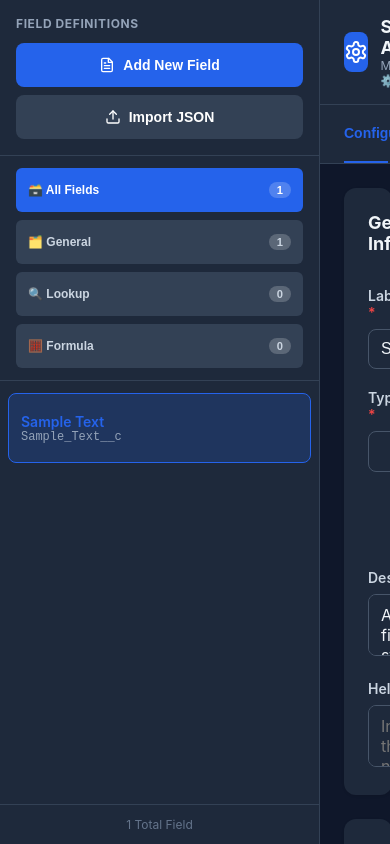
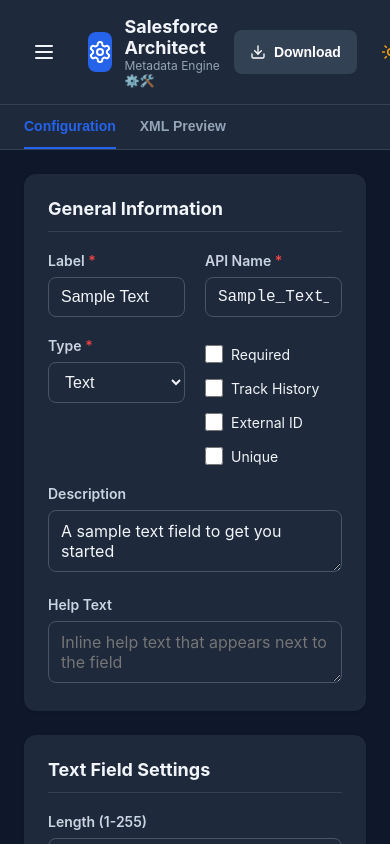
Before and after one commit to zapdos619/Salesforce-field-metadata, a React (Vite) app: page / in a window 390 px wide. Built offline with nearby package versions, Linux system fonts and the light colour scheme.

Commit message:
Update App.jsx

```diff
--- a/src/App.jsx
+++ b/src/App.jsx
@@ -1,5 +1,5 @@
 import { useState } from 'react'
-import { Settings, Download, Moon, Sun, FileText, Trash2, Copy, Check, AlertCircle, Plus, X, Upload } from 'lucide-react'
+import { Settings, Download, Moon, Sun, FileText, Trash2, Copy, Check, AlertCircle, Plus, X, Upload, Menu } from 'lucide-react'
 import JSZip from 'jszip'
 import { generateXml } from './utils/xmlGenerator'
 import ImportModal from './components/ImportModal'
@@ -962,7 +962,7 @@
   )
 }
 
-function Header({ onDownload, darkMode, onToggleDark }) {
+function Header({ onDownload, darkMode, onToggleDark, onToggleSidebar, isMobile }) {
   const styles = {
     header: {
       padding: '16px 24px',
@@ -1023,12 +1023,31 @@
       alignItems: 'center',
       justifyContent: 'center',
       color: darkMode ? '#f59e0b' : '#6366f1'
+    },
+    hamburger: {
+      padding: '8px',
+      border: 'none',
+      background: 'none',
+      color: darkMode ? '#f1f5f9' : '#0f172a',
+      cursor: 'pointer',
+      display: 'flex',
+      alignItems: 'center',
+      marginRight: '8px'
     }
   }
 
   return (
     <div style={styles.header}>
       <div style={styles.left}>
+        {isMobile && (
+          <button
+            onClick={onToggleSidebar}
+            style={styles.hamburger}
+            aria-label="Toggle menu"
+          >
+            <Menu size={24} />
+          </button>
+        )}
         <div style={styles.logo}>
           <Settings size={24} />
         </div>
@@ -1147,14 +1166,23 @@
   )
 }
 
-function Sidebar({ fields, allFields, selectedId, onSelect, onDelete, onAdd, onImport, darkMode, fieldTypeFilter, onFilterChange, generalCount, lookupCount, formulaCount, onDownloadByCategory }) {
+function Sidebar({ fields, allFields, selectedId, onSelect, onDelete, onAdd, onImport, darkMode, fieldTypeFilter, onFilterChange, generalCount, lookupCount, formulaCount, onDownloadByCategory, isOpen, onClose, isMobile }) {
   const styles = {
     sidebar: {
-      width: '320px',
+      width: isMobile ? '280px' : '320px',
       borderRight: `1px solid ${darkMode ? '#334155' : '#e2e8f0'}`,
       display: 'flex',
       flexDirection: 'column',
-      backgroundColor: darkMode ? '#1e293b' : '#ffffff'
+      backgroundColor: darkMode ? '#1e293b' : '#ffffff',
+      ...(isMobile && {
+        position: 'fixed',
+        top: 0,
+        left: isOpen ? 0 : '-280px',
+        bottom: 0,
+        zIndex: 1000,
+        transition: 'left 0.3s ease',
+        boxShadow: isOpen ? '2px 0 8px rgba(0,0,0,0.2)' : 'none'
+      })
     },
     header: {
       padding: '16px',
@@ -1254,6 +1282,21 @@
       alignItems: 'center',
       justifyContent: 'center',
       gap: '6px'
+    },
+    mobileHeader: {
+      padding: '12px',
+      borderBottom: `1px solid ${darkMode ? '#334155' : '#e2e8f0'}`,
+      display: 'flex',
+      justifyContent: 'space-between',
+      alignItems: 'center'
+    },
+    closeButton: {
+      padding: '4px',
+      border: 'none',
+      background: 'none',
+      color: darkMode ? '#cbd5e1' : '#64748b',
+      cursor: 'pointer',
+      fontSize: '24px'
     }
   }
 
@@ -1267,7 +1310,31 @@
   }
 
   return (
+    <>
+      {isMobile && isOpen && (
+        <div
+          onClick={onClose}
+          style={{
+            position: 'fixed',
+            top: 0,
+            left: 0,
+            right: 0,
+            bottom: 0,
+            backgroundColor: 'rgba(0, 0, 0, 0.5)',
+            zIndex: 999,
+            transition: 'opacity 0.3s ease'
+          }}
+        />
+      )}
+
       <div style={styles.sidebar}>
+        {isMobile && (
+          <div style={styles.mobileHeader}>
+            <span style={{ fontWeight: 600 }}>Menu</span>
+            <button onClick={onClose} style={styles.closeButton}>×</button>
+          </div>
+        )}
+
         <div style={styles.header}>
           <div style={styles.title}>Field Definitions</div>
           <button style={styles.addButton} onClick={onAdd}>
@@ -1299,7 +1366,7 @@
             style={styles.filterButton(fieldTypeFilter === 'lookup')}
             onClick={() => onFilterChange('lookup')}
           >
-          <span>🔍 Lookup</span>
+            <span>🔗 Lookup</span>
             <span style={styles.badge}>{lookupCount}</span>
           </button>
           <button
@@ -1336,6 +1403,7 @@
           {fields.length} {fieldTypeFilter === 'all' ? 'Total' : getCategoryLabel()} Field{fields.length !== 1 ? 's' : ''}
         </div>
       </div>
+    </>
   )
 }
 
@@ -1354,6 +1422,21 @@
     return true
   })
 
+  // NEW: Mobile state
+  const [sidebarOpen, setSidebarOpen] = useState(false)
+  const [isMobile, setIsMobile] = useState(false)
+
+  // NEW: Detect mobile screen size
+  useState(() => {
+    const checkMobile = () => {
+      setIsMobile(window.innerWidth < 768)
+    }
+
+    checkMobile()
+    window.addEventListener('resize', checkMobile)
+    return () => window.removeEventListener('resize', checkMobile)
+  }, [])
+
   const selectedField = fields.find(f => f.id === selectedId)
 
   const generalFields = fields.filter(f => !['Lookup', 'MasterDetail', 'Formula'].includes(f.type))
@@ -1392,6 +1475,9 @@
     setFields([...fields, newField])
     setSelectedId(newField.id)
     setActiveTab('editor')
+    if (isMobile) {
+      setSidebarOpen(false)
+    }
   }
 
   const handleDeleteField = (id) => {
@@ -1404,6 +1490,14 @@
 
   const handleUpdateField = (updatedField) => {
     setFields(fields.map(f => f.id === updatedField.id ? updatedField : f))
+  }
+
+  // NEW: Close sidebar when selecting field on mobile
+  const handleSelectField = (id) => {
+    setSelectedId(id)
+    if (isMobile) {
+      setSidebarOpen(false)
+    }
   }
 
   const handleDownload = async () => {
@@ -1510,9 +1604,18 @@
   const rootStyles = {
     height: '100vh',
     display: 'flex',
+    flexDirection: 'column',
     backgroundColor: darkMode ? '#020617' : '#f1f5f9',
     color: darkMode ? '#f1f5f9' : '#0f172a',
-    fontFamily: '-apple-system, BlinkMacSystemFont, "Segoe UI", Roboto, sans-serif'
+    fontFamily: '-apple-system, BlinkMacSystemFont, "Segoe UI", Roboto, sans-serif',
+    overflow: 'hidden'
+  }
+
+  const contentStyles = {
+    display: 'flex',
+    flex: 1,
+    overflow: 'hidden',
+    position: 'relative'
   }
 
   return (
@@ -1525,11 +1628,20 @@
         />
       )}
 
+      <Header
+        onDownload={handleDownload}
+        darkMode={darkMode}
+        onToggleDark={toggleDarkMode}
+        onToggleSidebar={() => setSidebarOpen(true)}
+        isMobile={isMobile}
+      />
+
+      <div style={contentStyles}>
         <Sidebar
           fields={filteredFields}
           allFields={fields}
           selectedId={selectedId}
-        onSelect={setSelectedId}
+          onSelect={handleSelectField}
           onDelete={handleDeleteField}
           onAdd={handleAddField}
           onImport={() => setShowImportModal(true)}
@@ -1540,15 +1652,18 @@
           lookupCount={lookupFields.length}
           formulaCount={formulaFields.length}
           onDownloadByCategory={handleDownloadByCategory}
-      />
-
-      <div style={{ flex: 1, display: 'flex', flexDirection: 'column', minWidth: 0 }}>
-        <Header
-          onDownload={handleDownload}
-          darkMode={darkMode}
-          onToggleDark={toggleDarkMode}
-        />
-
+          isOpen={sidebarOpen}
+          onClose={() => setSidebarOpen(false)}
+          isMobile={isMobile}
+        />
+
+        <div style={{
+          flex: 1,
+          display: 'flex',
+          flexDirection: 'column',
+          minWidth: 0,
+          overflow: 'hidden'
+        }}>
           {selectedField ? (
             <>
               <Tabs
@@ -1583,6 +1698,7 @@
           )}
         </div>
       </div>
+    </div>
   )
 }
 
```
Lines whose indentation alone changed are shown as unchanged.
